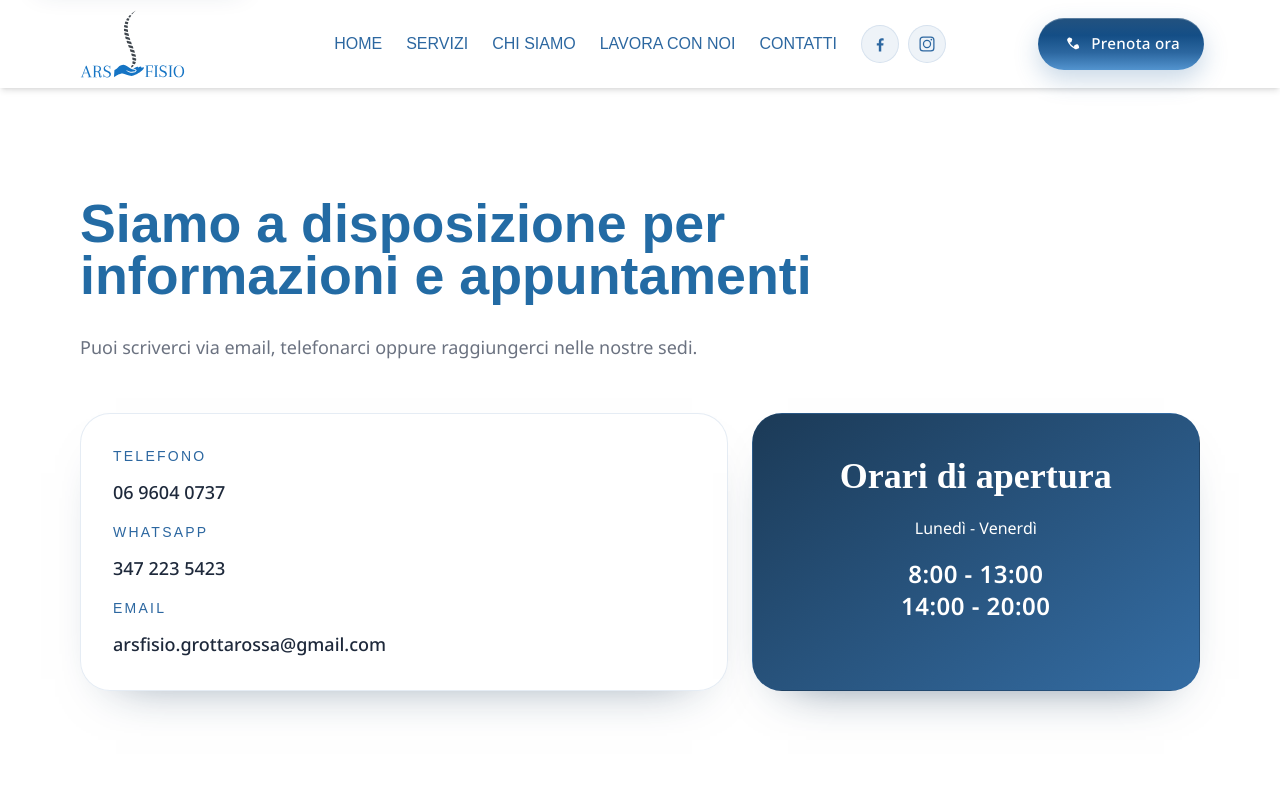
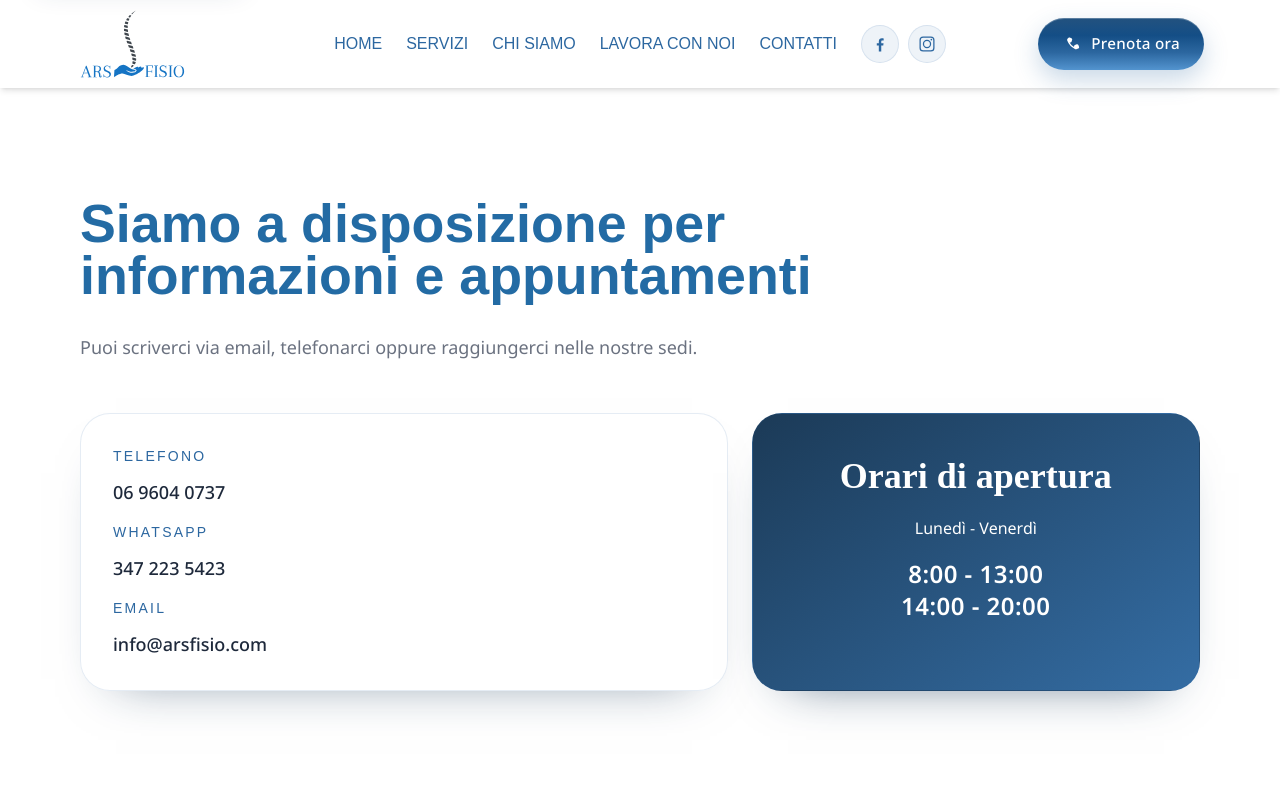
Before and after one commit to rolindaz/ars-fisio, a React (Vite) app: page /contatti in a window 1280 px wide. Shown: the top 800 px of the page. Built offline with nearby package versions, Linux system fonts and the light colour scheme; a web font is replaced by a local one.

Commit message:
feat: update contact email in Contatti component

```diff
--- a/src/pages/Contatti.jsx
+++ b/src/pages/Contatti.jsx
@@ -15,8 +15,8 @@ const contacts = [
   },
   {
     label: "Email",
-    value: "arsfisio.grottarossa@gmail.com",
-    href: "mailto:arsfisio.grottarossa@gmail.com",
+    value: "info@arsfisio.com",
+    href: "mailto:info@arsfisio.com",
   }
 ];
 
```
